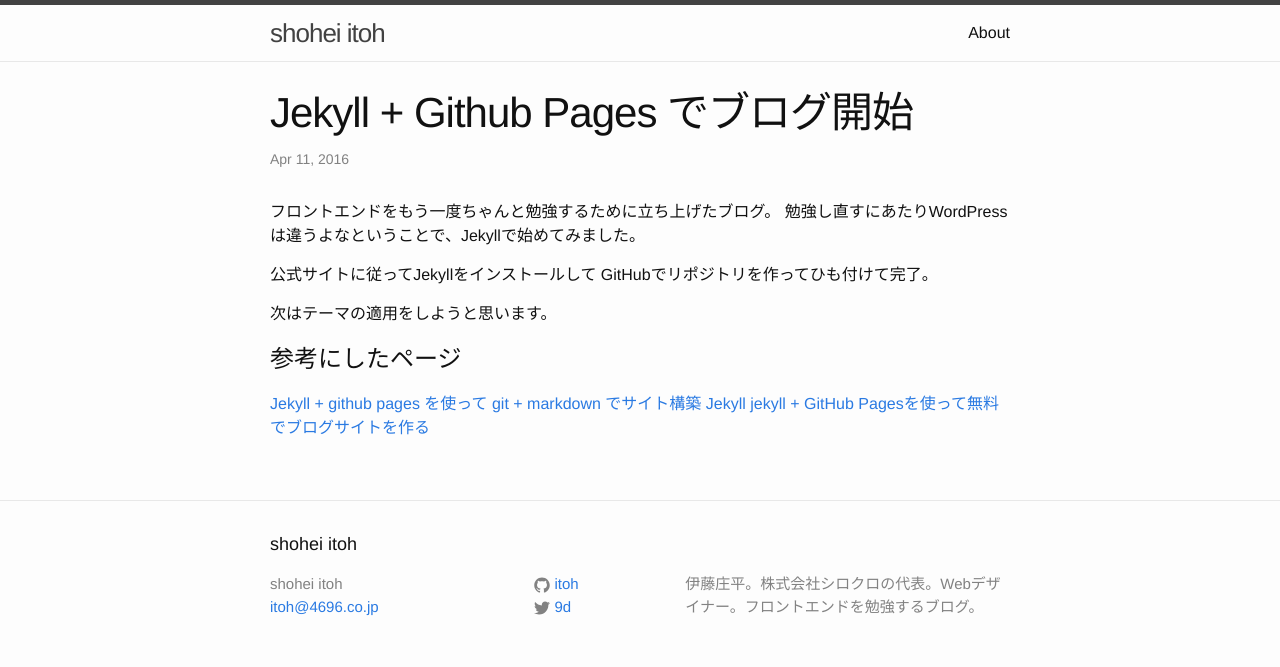
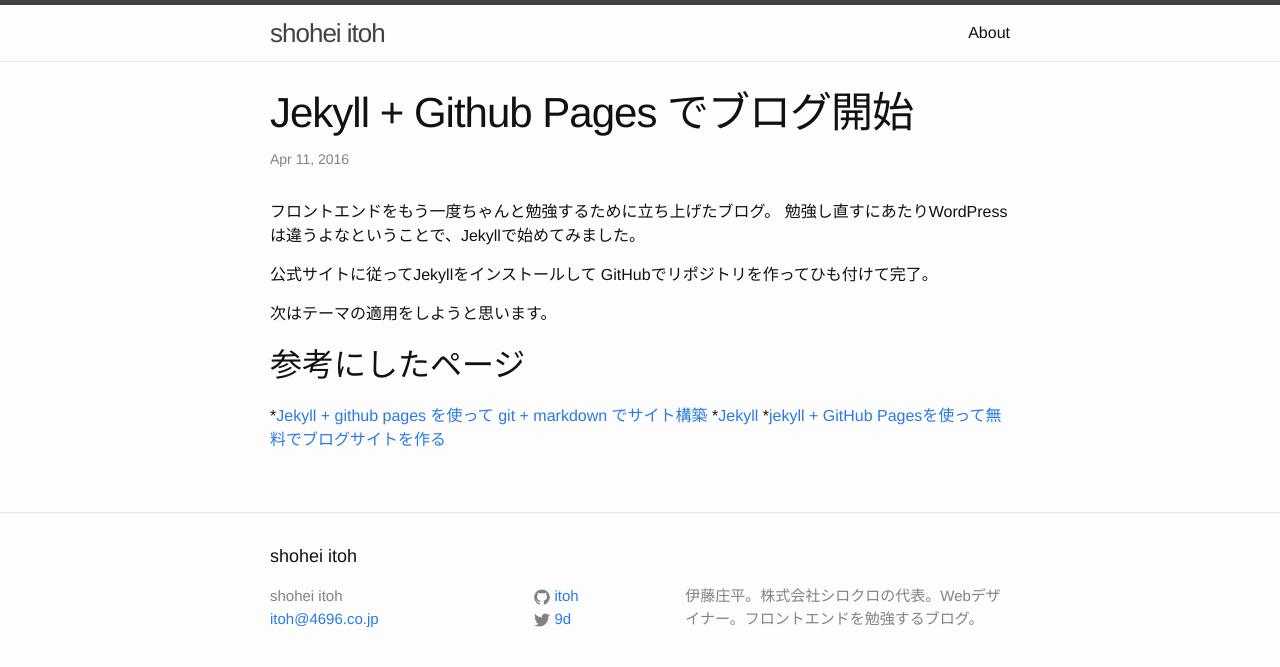
Before and after one commit to itoh/itoh.github.io, a Jekyll site: the page built from _posts/2016-04-11-blog.markdown, in a window 1280 px wide. Shown: the top 667 px of the page. Built offline with Jekyll 4.4.1, drawn with Linux system fonts in a browser that asks for light colours.

```diff
--- a/_posts/2016-04-11-blog.markdown
+++ b/_posts/2016-04-11-blog.markdown
@@ -12,7 +12,7 @@ GitHubでリポジトリを作ってひも付けて完了。
 
 次はテーマの適用をしようと思います。
 
-# 参考にしたページ
-[Jekyll + github pages を使って git + markdown でサイト構築](https://jekyllrb.com/ "Jekyll + github pages を使って git + markdown でサイト構築")
-[Jekyll](http://akkunchoi.github.io/jekyll-github-blogging.html "Jekyll")
-[jekyll + GitHub Pagesを使って無料でブログサイトを作る](http://j-caw.co.jp/blog/?p=1615 "jekyll + GitHub Pagesを使って無料でブログサイトを作る")
+## 参考にしたページ
+*[Jekyll + github pages を使って git + markdown でサイト構築](https://jekyllrb.com/ "Jekyll + github pages を使って git + markdown でサイト構築")
+*[Jekyll](http://akkunchoi.github.io/jekyll-github-blogging.html "Jekyll")
+*[jekyll + GitHub Pagesを使って無料でブログサイトを作る](http://j-caw.co.jp/blog/?p=1615 "jekyll + GitHub Pagesを使って無料でブログサイトを作る")
```
